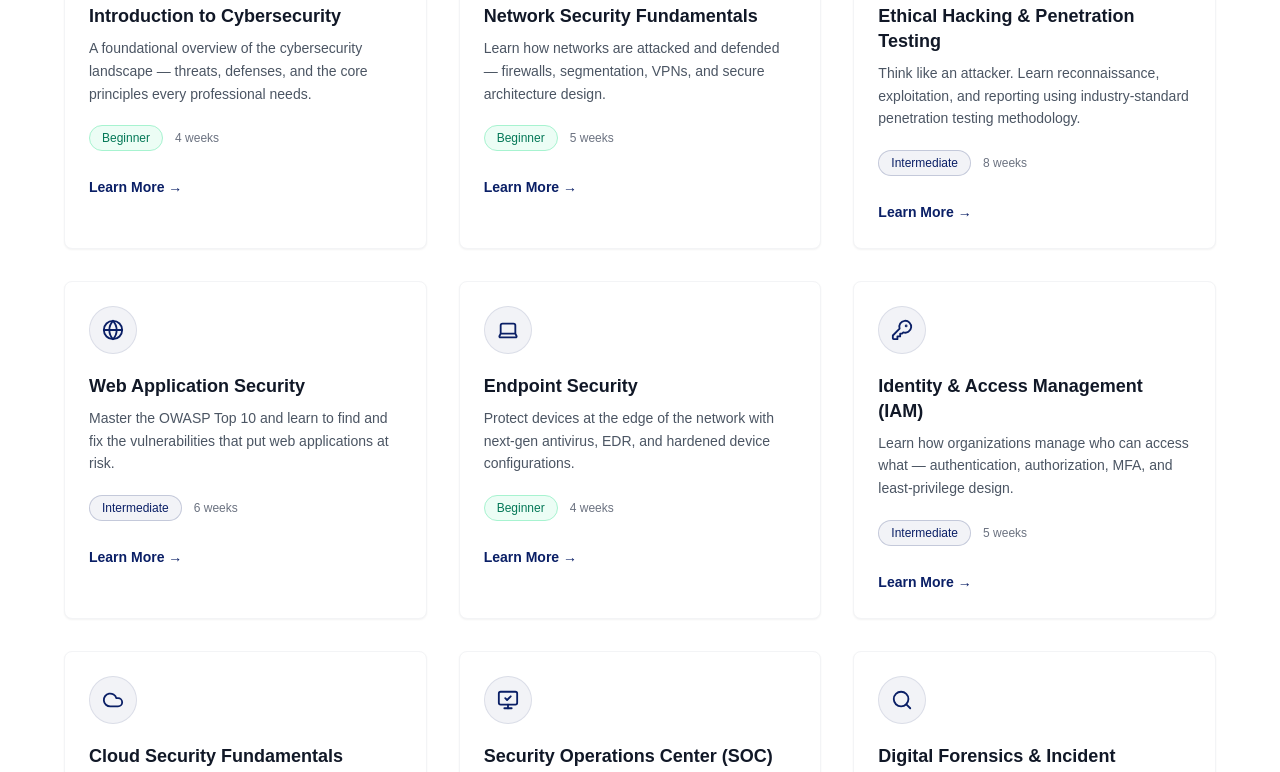
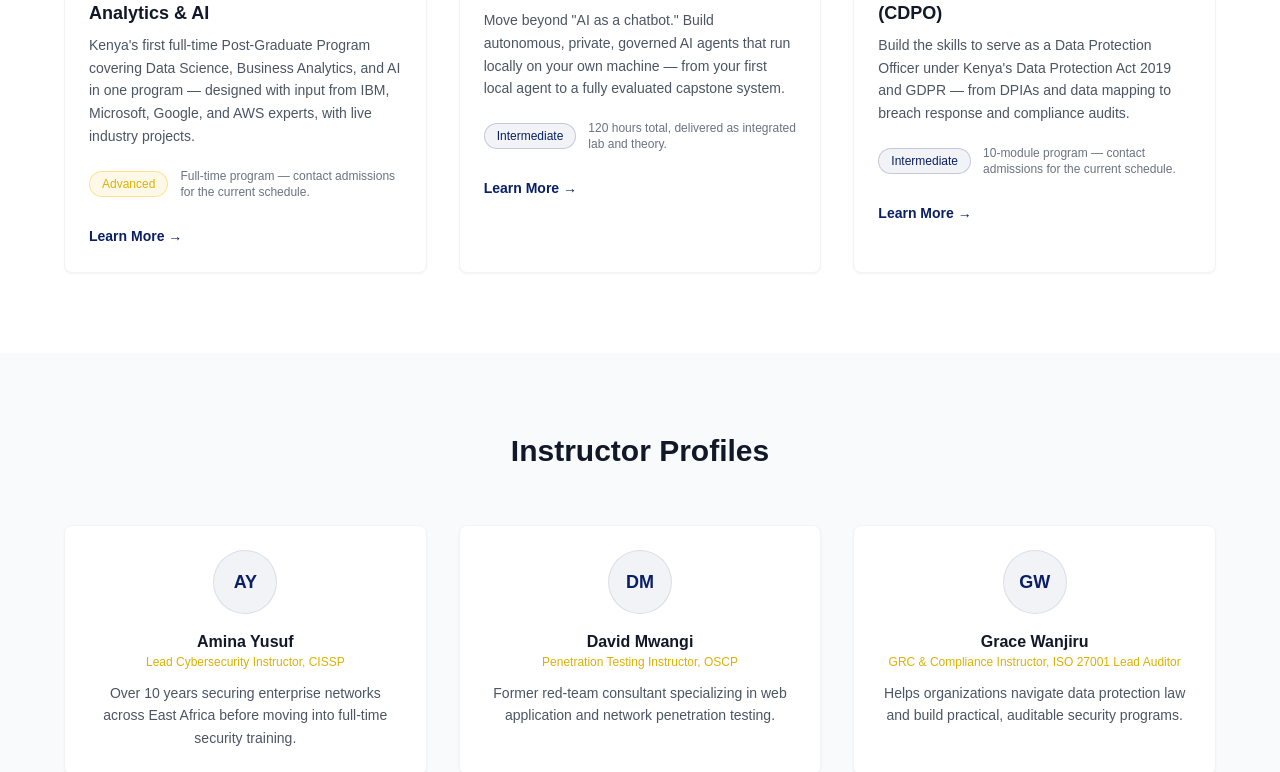
Before and after one commit to IamHendy/nit-website, a Next.js app: page /cybersecurity-training in a window 1280 px wide. Shown: the part 1676-2448 px from the top of the page. Built offline with nearby package versions, Linux system fonts and the light colour scheme.

Commit message:
course updates

```diff
--- a/src/app/cybersecurity-training/page.js
+++ b/src/app/cybersecurity-training/page.js
@@ -10,7 +10,7 @@ import CourseCard from "@/components/CourseCard";
 import { COURSES, INSTRUCTORS, TESTIMONIALS, FAQS } from "@/data/courses";
 
 export const metadata = {
-  title: "Cybersecurity & Data Protection Training | Network Intelligence Technologies",
+  title: "Cybersecurity & Data Protection Training | AEGIS School of Science",
   description:
     "Learn practical cybersecurity skills from beginner to professional level with hands-on labs and industry certification prep.",
 };
--- a/src/components/CourseCard.jsx
+++ b/src/components/CourseCard.jsx
@@ -12,6 +12,8 @@ import {
   FileLock2,
   ClipboardList,
   GraduationCap,
+  BarChart3,
+  Bot,
 } from "lucide-react";
 
 const ICONS = {
@@ -27,6 +29,8 @@ const ICONS = {
   FileLock2,
   ClipboardList,
   GraduationCap,
+  BarChart3,
+  Bot,
 };
 
 const LEVEL_STYLES = {
--- a/src/data/courses.js
+++ b/src/data/courses.js
@@ -1,306 +1,217 @@
 export const COURSES = [
   {
-    slug: "intro-to-cybersecurity",
-    icon: "ShieldCheck",
-    title: "Introduction to Cybersecurity",
+    slug: "pgp-data-science-business-analytics-ai",
+    icon: "BarChart3",
+    title: "PGP in Data Science, Business Analytics & AI",
     shortDescription:
-      "A foundational overview of the cybersecurity landscape — threats, defenses, and the core principles every professional needs.",
-    level: "Beginner",
-    duration: "4 weeks",
+      "Kenya's first full-time Post-Graduate Program covering Data Science, Business Analytics, and AI in one program — designed with input from IBM, Microsoft, Google, and AWS experts, with live industry projects.",
+    level: "Advanced",
+    duration: "Full-time program — contact admissions for the current schedule.",
     objectives: [
-      "Understand the CIA triad and core security principles",
-      "Recognize common attack types and threat actors",
-      "Learn the basics of network, endpoint, and application security",
-      "Build a foundation for specialized cybersecurity tracks",
+      "Launch a career as a Data Scientist, Business Analyst, or AI Engineer in one of the fastest-growing, highest-paid fields",
+      "Learn from a curriculum shaped with input from IBM, Microsoft, Google, and AWS experts",
+      "Build a portfolio through 6 live industry projects",
+      "Access financial aid / scholarship options for meritorious students",
     ],
-    skills: ["Security fundamentals", "Threat awareness", "Risk basics", "Security terminology"],
+    skills: [
+      "Data Science",
+      "Business Analytics",
+      "Artificial Intelligence",
+      "Machine Learning & Deep Learning",
+      "Predictive & Marketing Analytics",
+      "NLP",
+    ],
     modules: [
-      "What Is Cybersecurity? Core Concepts",
-      "The CIA Triad: Confidentiality, Integrity, Availability",
-      "Common Threats: Malware, Phishing, Social Engineering",
-      "Introduction to Network & Endpoint Security",
-      "Careers in Cybersecurity",
+      {
+        title: "Full Curriculum",
+        icon: "Info",
+        summary:
+          "The detailed, module-by-module curriculum for this program.",
+        description:
+          "Full module-by-module curriculum available on request — contact admissions@aegis.edu.",
+      },
     ],
-    prerequisites: "None — this course is designed for complete beginners.",
-    certificate: "Certificate of Completion issued upon finishing all modules and the final quiz.",
+    prerequisites:
+      "Designed for those launching a career in Data Science, Business Analytics, or AI — no specific prerequisite listed in the course material.",
+    certificate:
+      "Credential details for this program weren't included in the source material provided — please confirm with admissions before publishing.",
   },
   {
-    slug: "network-security-fundamentals",
-    icon: "Network",
-    title: "Network Security Fundamentals",
+    slug: "certified-agentic-ai-professional",
+    icon: "Bot",
+    title: "Certified Agentic AI Professional",
     shortDescription:
-      "Learn how networks are attacked and defended — firewalls, segmentation, VPNs, and secure architecture design.",
-    level: "Beginner",
-    duration: "5 weeks",
+      "Move beyond \"AI as a chatbot.\" Build autonomous, private, governed AI agents that run locally on your own machine — from your first local agent to a fully evaluated capstone system.",
+    level: "Intermediate",
+    duration: "120 hours total, delivered as integrated lab and theory.",
     objectives: [
-      "Understand TCP/IP and common network vulnerabilities",
-      "Configure firewalls and basic network segmentation",
-      "Learn how VPNs and secure tunnels protect data in transit",
-      "Design a simple secure network architecture",
+      "Move from prompt-crafting to building autonomous agents that execute real work",
+      "Apply the four core pillars: Privacy-First, Connectivity, Governance, and Evaluation",
+      "Connect agents to real tools — Gmail, Drive, PDFs — via MCP (Model Context Protocol)",
+      "Build, evaluate, and ship a capstone agent with full audit trails, running entirely on your own hardware",
     ],
-    skills: ["Firewall configuration", "Network segmentation", "VPN concepts", "Traffic analysis basics"],
+    skills: [
+      "Ollama",
+      "n8n Desktop",
+      "MCP (Model Context Protocol)",
+      "agent-cli",
+      "Human-in-the-Loop (HITL) governance",
+      "AI evaluation & red-teaming",
+    ],
     modules: [
-      "Networking Refresher: TCP/IP, DNS, Routing",
-      "Firewalls & Next-Gen Firewall Concepts",
-      "VPNs and Secure Remote Access",
-      "Network Segmentation & Zero Trust Basics",
-      "Hands-on Lab: Securing a Sample Network",
-    ],
-    prerequisites: "Introduction to Cybersecurity, or basic networking knowledge.",
-    certificate: "Certificate of Completion, with a badge toward the Network Security learning path.",
+      {
+        title: "01 — The Local Ecosystem",
+        icon: "Laptop",
+        summary:
+          "Install and configure the Agentic Stack (Ollama + n8n) and build your first local triage agent.",
+        description:
+          "Install and configure the Agentic Stack (Ollama + n8n) and build your first local triage agent using Micro-models. Outcome: a running local agent on your laptop, no cloud account required.",
       },
       {
-    slug: "ethical-hacking-penetration-testing",
-    icon: "Bug",
-    title: "Ethical Hacking & Penetration Testing",
-    shortDescription:
-      "Think like an attacker. Learn reconnaissance, exploitation, and reporting using industry-standard penetration testing methodology.",
-    level: "Intermediate",
-    duration: "8 weeks",
-    objectives: [
-      "Follow a structured penetration testing methodology",
-      "Perform reconnaissance and vulnerability scanning",
-      "Exploit common vulnerabilities in a safe lab environment",
-      "Write a professional penetration test report",
-    ],
-    skills: ["Reconnaissance", "Vulnerability scanning", "Exploitation basics", "Reporting"],
-    modules: [
-      "Penetration Testing Methodology & Rules of Engagement",
-      "Reconnaissance & Information Gathering",
-      "Scanning & Vulnerability Assessment",
-      "Exploitation Techniques (Lab-Based)",
-      "Post-Exploitation & Privilege Escalation",
-      "Writing a Professional Pentest Report",
-    ],
-    prerequisites: "Network Security Fundamentals recommended.",
-    certificate: "Certificate of Completion; prepares learners for entry-level pentesting certifications.",
+        title: "02 — The Connected Agent",
+        icon: "Plug",
+        summary:
+          "Connect agents to Gmail, Drive, and PDFs, and learn Instruction-Data Separation best practices.",
+        description:
+          "Connect agents to Gmail, Drive, and PDFs; learn Instruction-Data Separation and Markdown best practices. Outcome: an agent that reads your inbox and documents and writes clean structured output.",
       },
       {
-    slug: "web-application-security",
-    icon: "Globe",
-    title: "Web Application Security",
-    shortDescription:
-      "Master the OWASP Top 10 and learn to find and fix the vulnerabilities that put web applications at risk.",
-    level: "Intermediate",
-    duration: "6 weeks",
-    objectives: [
-      "Understand the OWASP Top 10 vulnerabilities in depth",
-      "Identify and remediate injection, XSS, and auth flaws",
-      "Use browser and proxy tools to test web applications",
-      "Apply secure coding practices to prevent common bugs",
-    ],
-    skills: ["OWASP Top 10", "Secure coding", "Web app testing tools", "Vulnerability remediation"],
-    modules: [
-      "Introduction to Web App Architecture & Attack Surface",
-      "Injection Attacks: SQLi, Command Injection",
-      "Cross-Site Scripting (XSS) & CSRF",
-      "Broken Authentication & Session Management",
-      "Hands-on Lab: Testing a Vulnerable Web App",
-    ],
-    prerequisites: "Basic understanding of how web applications work (HTTP, HTML).",
-    certificate: "Certificate of Completion, with a project-based portfolio piece.",
+        title: "03 — Multi-Agent Swarms",
+        icon: "Users",
+        summary:
+          "Orchestrate collaborative agent teams and get introduced to agent-cli shortcuts.",
+        description:
+          "Orchestrate collaborative teams (Researcher + Critic) and get introduced to agent-cli for system-wide shortcuts. Outcome: a two-agent workflow that critiques itself and produces a better result.",
       },
       {
-    slug: "endpoint-security",
-    icon: "Laptop",
-    title: "Endpoint Security",
-    shortDescription:
-      "Protect devices at the edge of the network with next-gen antivirus, EDR, and hardened device configurations.",
-    level: "Beginner",
-    duration: "4 weeks",
-    objectives: [
-      "Understand endpoint threats and attack vectors",
-      "Learn the role of EPP and EDR solutions",
-      "Apply device hardening and patch management best practices",
-      "Respond to a simulated endpoint compromise",
-    ],
-    skills: ["EDR concepts", "Device hardening", "Patch management", "Basic incident triage"],
-    modules: [
-      "The Modern Endpoint Threat Landscape",
-      "Antivirus vs. EPP vs. EDR",
-      "Device Hardening & Patch Management",
-      "Disk & Removable Media Encryption",
-      "Simulated Lab: Investigating an Infected Endpoint",
-    ],
-    prerequisites: "Introduction to Cybersecurity recommended.",
-    certificate: "Certificate of Completion upon finishing all modules and the lab exercise.",
+        title: "04 — Governance & Eval",
+        icon: "Scale",
+        summary:
+          "Implement PII filters and HITL gates, then run red-teaming and evaluation exercises.",
+        description:
+          "Implement PII filters and HITL gates; run red-teaming exercises and scientific evals using agent-cli eval. Outcome: a governed agent with an automated eval harness you can re-run any time.",
       },
       {
-    slug: "identity-access-management",
-    icon: "KeyRound",
-    title: "Identity & Access Management (IAM)",
-    shortDescription:
-      "Learn how organizations manage who can access what — authentication, authorization, MFA, and least-privilege design.",
-    level: "Intermediate",
-    duration: "5 weeks",
-    objectives: [
-      "Understand authentication vs. authorization",
-      "Design least-privilege access models",
-      "Implement multi-factor authentication (MFA) concepts",
-      "Learn single sign-on (SSO) and federation basics",
+        title: "05 — The Capstone",
+        icon: "PackageCheck",
+        summary:
+          "Build, test, and package your own documented agent, ready for enterprise use.",
+        description:
+          "Build, test, and package your Domain Partner agent, documented with YAML frontmatter for enterprise readiness. Outcome: a packaged, documented agent ready to hand to your team.",
+      },
     ],
-    skills: ["MFA design", "Access control models", "SSO/federation basics", "Identity governance"],
-    modules: [
-      "Authentication, Authorization & Accounting (AAA)",
-      "Multi-Factor Authentication (MFA) Deep Dive",
-      "Role-Based & Least-Privilege Access Control",
-      "Single Sign-On (SSO) & Federation",
-      "Identity Governance & Access Reviews",
-    ],
-    prerequisites: "Introduction to Cybersecurity recommended.",
-    certificate: "Certificate of Completion, aligned with IAM fundamentals used in industry certifications.",
+    prerequisites:
+      "Built for working professionals and domain experts who want to move beyond using AI as a chatbot. No prior LLM-engineering experience is required.",
+    certificate:
+      "Certified Agentic AI Professional credential on completion of the capstone module.",
   },
   {
-    slug: "cloud-security-fundamentals",
-    icon: "Cloud",
-    title: "Cloud Security Fundamentals",
+    slug: "certified-data-protection-officer",
+    icon: "FileLock2",
+    title: "Certified Data Protection Officer (CDPO)",
     shortDescription:
-      "Secure workloads across AWS, Azure, and GCP with shared responsibility, IAM, and cloud-native security tooling.",
+      "Build the skills to serve as a Data Protection Officer under Kenya's Data Protection Act 2019 and GDPR — from DPIAs and data mapping to breach response and compliance audits.",
     level: "Intermediate",
-    duration: "6 weeks",
+    duration: "10-module program — contact admissions for the current schedule.",
     objectives: [
-      "Understand the shared responsibility model",
-      "Configure cloud IAM roles and policies securely",
-      "Secure storage, compute, and networking in the cloud",
-      "Use native cloud security and monitoring tools",
+      "Understand Kenya's Data Protection Act 2019 and GDPR compliance frameworks",
+      "Learn the DPO's role: informing, advising, monitoring, and liaising with regulators",
+      "Run Data Protection Impact Assessments (DPIAs) and personal data audits",
+      "Manage data breaches from identification through root-cause analysis and reporting to the ODPC",
     ],
-    skills: ["Shared responsibility model", "Cloud IAM", "Cloud network security", "Cloud monitoring basics"],
+    skills: [
+      "Data Protection Act / GDPR compliance",
+      "DPIA",
+      "Breach management",
+      "Data mapping",
+      "PII identification",
+      "Regulatory reporting",
+    ],
     modules: [
-      "Shared Responsibility Model Across Providers",
-      "Cloud Identity & Access Management",
-      "Securing Storage & Compute Resources",
-      "Cloud Network Security & Segmentation",
-      "Monitoring & Logging in the Cloud",
-    ],
-    prerequisites: "Network Security Fundamentals recommended.",
-    certificate: "Certificate of Completion, foundational for cloud security certification tracks.",
+      {
+        title: "Module 1: Fundamentals of Privacy",
+        icon: "BookOpen",
+        summary:
+          "The evolution of privacy and Kenya's Data Protection Law framework.",
+        description:
+          "Evolution of privacy, defining fundamentals of informational privacy and data protection, the framework of Data Protection Laws in Kenya, legislative journey and global benchmarks, and the constitutional role of the ODPC.",
       },
       {
-    slug: "soc-analyst",
-    icon: "MonitorCheck",
-    title: "Security Operations Center (SOC) Analyst",
-    shortDescription:
-      "Learn to monitor, detect, and respond to threats in real time using SIEM tools and structured triage workflows.",
-    level: "Intermediate",
-    duration: "7 weeks",
-    objectives: [
-      "Understand the role and workflow of a SOC analyst",
-      "Use SIEM tools to monitor and triage alerts",
-      "Apply threat intelligence to investigations",
-      "Escalate and document incidents professionally",
-    ],
-    skills: ["SIEM operations", "Alert triage", "Threat intelligence basics", "Incident documentation"],
-    modules: [
-      "The SOC Analyst Role & Daily Workflow",
-      "Introduction to SIEM Platforms",
-      "Alert Triage & Prioritization",
-      "Using Threat Intelligence in Investigations",
-      "Escalation & Incident Documentation",
-      "Simulated Lab: A Day in the SOC",
-    ],
-    prerequisites: "Network Security Fundamentals and Endpoint Security recommended.",
-    certificate: "Certificate of Completion; prepares learners for entry-level SOC analyst roles.",
+        title: "Module 2: Principles of Data Protection & Rights",
+        icon: "Scale",
+        summary:
+          "Lawful basis for processing, children's data, and controller/processor roles.",
+        description:
+          "Understanding the principles of Data Protection, the lawful basis for processing personal data (with a technical lab guide on HRM systems), children's personal data, the role of Data Controllers & Data Processors, and use of personal data for commercial purposes.",
       },
       {
-    slug: "digital-forensics-incident-response",
-    icon: "Search",
-    title: "Digital Forensics & Incident Response",
-    shortDescription:
-      "Investigate breaches methodically — from evidence collection and chain of custody to root-cause analysis.",
-    level: "Advanced",
-    duration: "8 weeks",
-    objectives: [
-      "Follow proper evidence handling and chain of custody",
-      "Perform disk, memory, and log forensic analysis",
-      "Build an incident response plan and playbook",
-      "Conduct root-cause analysis and post-incident review",
-    ],
-    skills: ["Evidence handling", "Forensic analysis", "Incident response planning", "Root-cause analysis"],
-    modules: [
-      "Forensics Fundamentals & Chain of Custody",
-      "Disk & File System Forensics",
-      "Memory Forensics Basics",
-      "Log Analysis & Timeline Reconstruction",
-      "Building an Incident Response Plan",
-      "Case Study: End-to-End Incident Investigation",
-    ],
-    prerequisites: "SOC Analyst course or equivalent experience recommended.",
-    certificate: "Certificate of Completion, with a hands-on investigation portfolio piece.",
+        title: "Module 3: Data Subjects' Rights",
+        icon: "UserCheck",
+        summary:
+          "Rights overview, data portability, and Data Subject Access Requests.",
+        description:
+          "Data subjects' rights, data portability and automated decision-making, and Data Subject Access Rights Requests (DSAR).",
       },
       {
-    slug: "data-protection-privacy",
-    icon: "FileLock2",
-    title: "Data Protection & Privacy (GDPR, ISO 27001)",
-    shortDescription:
-      "Navigate global data protection law and information security standards to keep organizations compliant.",
-    level: "Intermediate",
-    duration: "5 weeks",
-    objectives: [
-      "Understand core GDPR principles and data subject rights",
-      "Learn the structure of the ISO 27001 framework",
-      "Conduct a basic data protection impact assessment",
-      "Design policies that satisfy common compliance requirements",
-    ],
-    skills: ["GDPR fundamentals", "ISO 27001 structure", "Data protection impact assessment", "Policy writing"],
-    modules: [
-      "Introduction to Data Protection Law & GDPR",
-      "Data Subject Rights & Lawful Basis for Processing",
-      "ISO 27001: Structure & Control Domains",
-      "Conducting a Data Protection Impact Assessment",
-      "Writing Compliant Data Protection Policies",
-    ],
-    prerequisites: "None, though familiarity with basic IT concepts helps.",
-    certificate: "Certificate of Completion, useful groundwork for formal ISO 27001 certification paths.",
+        title: "Module 4: Data Protection Impact Assessment (DPIA)",
+        icon: "ClipboardList",
+        summary:
+          "DPIA triggers, methodology, and privacy by design and default.",
+        description:
+          "Data Protection Impact Assessment triggers (with a technical lab guide), when a DPIA is required, DPIA methodology, privacy by design and default, and the DPIA sign-off process.",
       },
       {
-    slug: "risk-management-governance",
-    icon: "ClipboardList",
-    title: "Risk Management & Governance",
-    shortDescription:
-      "Learn how organizations identify, assess, and manage cybersecurity risk at the governance and leadership level.",
-    level: "Intermediate",
-    duration: "5 weeks",
-    objectives: [
-      "Understand risk identification and assessment methodologies",
-      "Build a basic risk register and treatment plan",
-      "Learn how security governance frameworks are structured",
-      "Communicate risk effectively to leadership and stakeholders",
-    ],
-    skills: ["Risk assessment", "Risk registers", "Governance frameworks", "Stakeholder communication"],
-    modules: [
-      "Foundations of Risk Management",
-      "Risk Identification & Assessment Methods",
-      "Building a Risk Register & Treatment Plan",
-      "Security Governance Frameworks Overview",
-      "Communicating Risk to Leadership",
-    ],
-    prerequisites: "Introduction to Cybersecurity recommended.",
-    certificate: "Certificate of Completion, aligned with governance concepts used in GRC roles.",
+        title: "Module 5: The Data Protection Officer",
+        icon: "Briefcase",
+        summary:
+          "DPO appointment, roles, responsibilities, and enforcement.",
+        description:
+          "DPO appointment and institutional standing, Data Protection Officer roles and responsibilities, and enforcements and penalties.",
       },
       {
-    slug: "security-awareness-compliance",
+        title: "Module 6: Cross-Border Transfer & Governance",
+        icon: "Globe2",
+        summary:
+          "Cross-border data flow, localization, and AI in data protection.",
+        description:
+          "Cross-border data flow, data localization mandates, and privacy & the role of Artificial Intelligence in data protection.",
+      },
+      {
+        title: "Module 7: Breach Management & Enforcement",
+        icon: "AlertTriangle",
+        summary:
+          "Incident response, containment, and reporting to the regulator.",
+        description:
+          "Incident Response Plan overview, data breach management, identification and containment, complaints from affected parties, Root Cause Analysis (RCA), and reporting to the authority (ODPC).",
+      },
+      {
+        title: "Module 8: Data Subjects Audit",
+        icon: "Search",
+        summary:
+          "Personal data audits, identifying PII, and Data Flow Diagrams.",
+        description:
+          "Personal Data Audit overview, sections of a Data Protection and Compliance Audit, ways to identify PII and sensitive data, Data Flow Diagrams (DFD), and the road to full compliance.",
+      },
+      {
+        title: "Module 9: Data Mapping & Security",
+        icon: "Map",
+        summary:
+          "Hands-on data mapping, migration, and security best practices.",
+        description:
+          "Data mapping (hands-on technical labs), data mapping methodology, migration and compliance, integration with existing systems, and best practices on enhancing data security.",
+      },
+      {
+        title: "Module 10: Exam Preparation",
         icon: "GraduationCap",
-    title: "Security Awareness & Compliance Training",
-    shortDescription:
-      "Learn to design and deliver security awareness programs that actually change employee behavior.",
-    level: "Beginner",
-    duration: "3 weeks",
-    objectives: [
-      "Understand the human factors behind security incidents",
-      "Design an effective security awareness training program",
-      "Build phishing simulation and reporting workflows",
-      "Measure and improve program effectiveness over time",
+        summary: "Final review and the certification exam.",
+        description:
+          "Preparation for exams. Final exam requires an 85% pass mark, followed by certification.",
+      },
     ],
-    skills: ["Awareness program design", "Phishing simulation basics", "Behavior-change training", "Compliance reporting"],
-    modules: [
-      "Why Security Awareness Programs Matter",
-      "Designing Engaging Training Content",
-      "Phishing Simulations & Reporting Culture",
-      "Measuring Program Effectiveness",
-      "Compliance Reporting for Leadership & Auditors",
-    ],
-    prerequisites: "None.",
-    certificate: "Certificate of Completion upon finishing all modules and the final assessment.",
+    prerequisites:
+      "Open to managers and consultants, aspiring DPOs, Risk & Compliance Officers, HR, health professionals, marketing teams, and school administrators — no formal prerequisite listed.",
+    certificate:
+      "Certification awarded on completion, following a final exam (85% pass mark).",
   },
 ];
 
@@ -350,7 +261,7 @@ export const TESTIMONIALS = [
 export const FAQS = [
   {
     q: "Do I need prior experience to start?",
-    a: "No — Introduction to Cybersecurity and Security Awareness Training are built for complete beginners. Other courses list any recommended prerequisites on their course page.",
+    a: "It depends on the program — check the Prerequisites section on each course’s page. Several of our programs are open to professionals without a technical background.",
   },
   {
     q: "Are the courses self-paced?",
```
Also changed, not shown: src/app/cybersecurity-training/courses/[slug]/page.js (+3 -14 lines), src/app/cybersecurity-training/layout.js (added, +7 -0 lines), src/components/Footer.jsx (+18 -5 lines), src/components/Header.jsx (+25 -6 lines), src/components/ModulesGrid.jsx (added, +131 -0 lines), src/app/layout.js (line endings or trailing spaces). Lines whose indentation alone changed are shown as unchanged.
